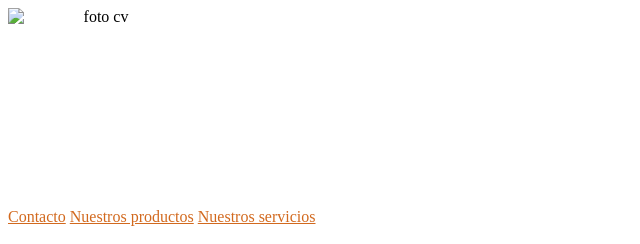
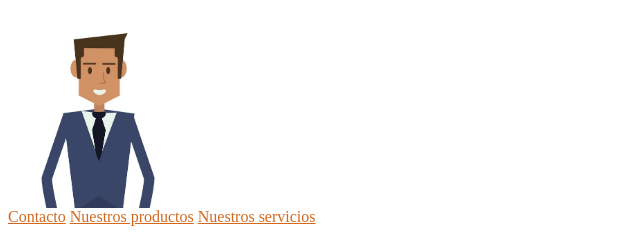
Before and after one commit to jeffersonuts/jeffersonuts.github.io, a plain HTML site: page index.html in a window 1280 px wide. Shown: the top 244 px of the page, without its empty margins (0-640 px from the left). Drawn offline with Linux system fonts and the light colour scheme.

Commit message:
Update index.html

```diff
--- a/index.html
+++ b/index.html
@@ -5,7 +5,7 @@
     <meta name="viewport" content="width=device-width, initial-scale=1.0">
     <title>pagina web</title>
     <link rel="stylesheet" href="styles.css">
-    <img class="imagen1" src="images/avatar.jpg" alt="foto cv" height="200px" width="180px">
+    <img class="imagen1" src="avatar.jpg" alt="foto cv" height="200px" width="180px">
     <a class="contactenos" href="contactenos.html">Contacto</a>
     <a class="productos" href="productos.html">Nuestros productos</a>
     <a class="servicios" href="servicios.html">Nuestros servicios</a>
```
